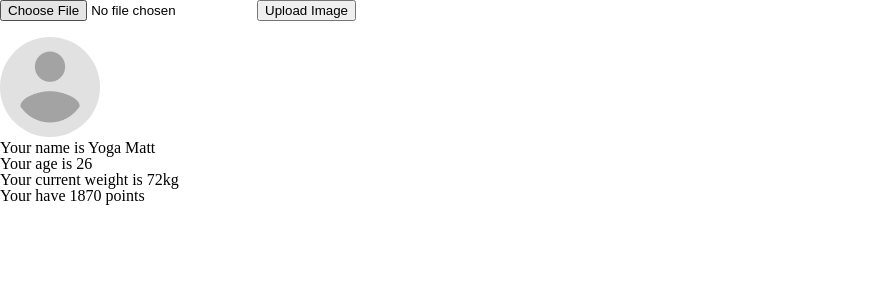
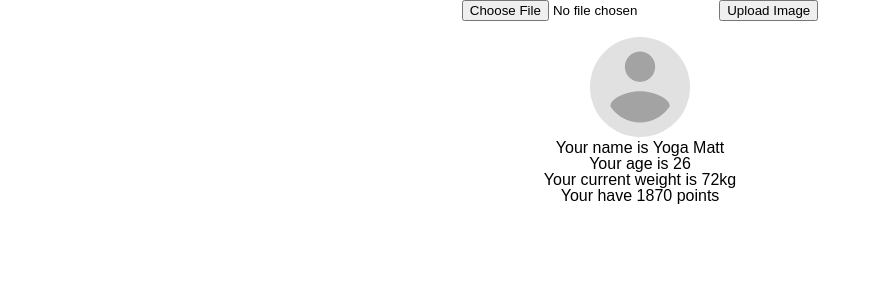
Before and after one commit to ChineseOuchie/MaTT_smartMat, a PHP site: page / in a window 1280 px wide. Shown: the top 300 px of the page, without its empty margins (0-881 px from the left). Run offline with PHP 8.4, Linux system fonts and the light colour scheme; data comes from the database, SQL or seed files in the repository.

Commit message:
profiel div en style

```diff
--- a/css/main.css
+++ b/css/main.css
@@ -50,3 +50,7 @@ table {
     width: 100px;
     border-radius: 50%;
 }
+#Profile-Information{
+    text-align: center;
+    font-family: sans-serif;
+}
--- a/index.php
+++ b/index.php
@@ -37,6 +37,7 @@ ini_set('display_errors', 1);
 </head>
 <body>
     <div id="container">
+        <div id="Profile-Information">
             <form action="index.php" method="post">
                 <input type="hidden" name="size" value="1000000">
                 <input type="file" name="image">
@@ -48,5 +49,6 @@ ini_set('display_errors', 1);
             echo $r;
             ?>
         </div>
+    </div>
 </body>
 </html>
```
Lines whose indentation alone changed are shown as unchanged.
